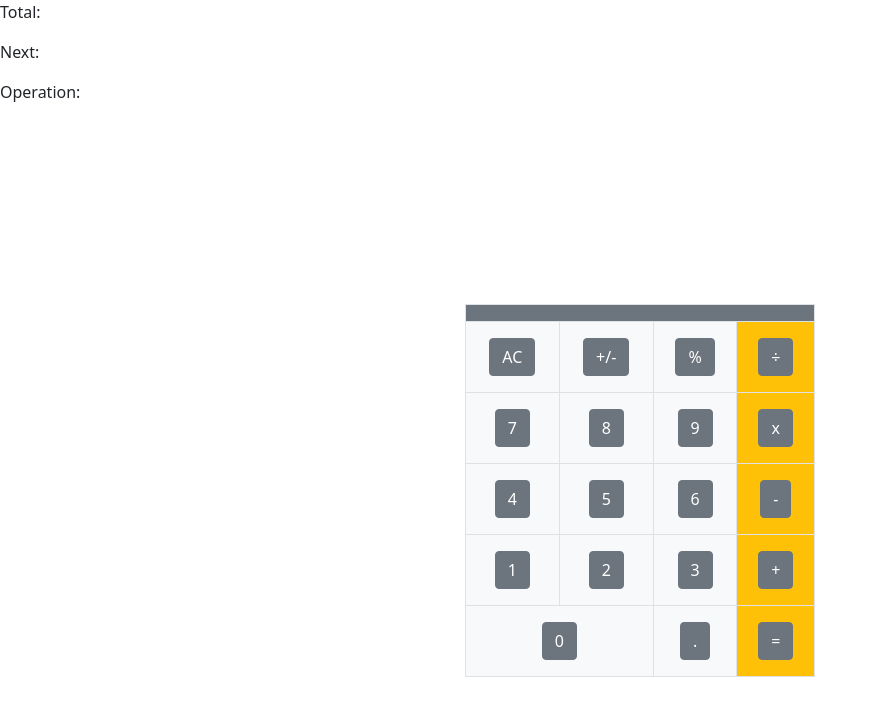
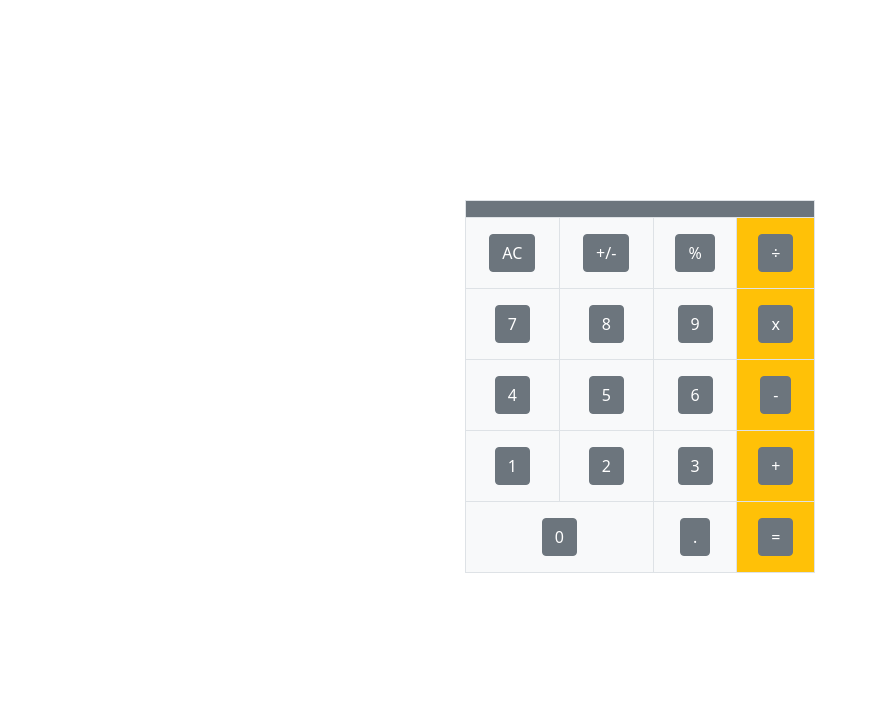
Before and after one commit to ahmetbozaci/math_magicians, a React (Create React App) app: page / in a window 1280 px wide. Shown: the top 716 px of the page, without its empty margins (0-878 px from the left). Built offline with nearby package versions, Linux system fonts and the light colour scheme.

Commit message:
Update total cell in table

```diff
--- a/src/components/Calculator.js
+++ b/src/components/Calculator.js
@@ -18,15 +18,12 @@ export default class Calculator extends Component {
   setCalculatorObj = (event) => {
     const buttonName = event.target.name;
     const calculatorObj = this.state;
-    const obj = Calculate(calculatorObj, buttonName);
+    const newCalculatorObj = Calculate(calculatorObj, buttonName);
     this.setState(
       {
-        total: obj.total,
-        next: obj.next,
-        operation: obj.operation,
-      },
-      () => {
-        console.log('new', this.state);
+        total: newCalculatorObj.total,
+        next: newCalculatorObj.next,
+        operation: newCalculatorObj.operation,
       },
     );
   };
@@ -37,18 +34,6 @@ export default class Calculator extends Component {
     const { operation } = this.state;
     return (
       <div>
-        <p>
-          Total:
-          {total}
-        </p>
-        <p>
-          Next:
-          {next}
-        </p>
-        <p>
-          Operation:
-          {operation}
-        </p>
         <Table bordered className="text-center table lead mx-auto">
           <tbody>
             <tr>
@@ -57,6 +42,8 @@ export default class Calculator extends Component {
                 colSpan="4"
               >
                 {total}
+                {operation}
+                {next}
               </td>
             </tr>
             <tr>
@@ -66,7 +53,11 @@ export default class Calculator extends Component {
                 </Button>
               </td>
               <td className="bg-light py-3">
-                <Button type="button" name="+/-" onClick={this.setCalculatorObj}>
+                <Button
+                  type="button"
+                  name="+/-"
+                  onClick={this.setCalculatorObj}
+                >
                   +/-
                 </Button>
               </td>
```
